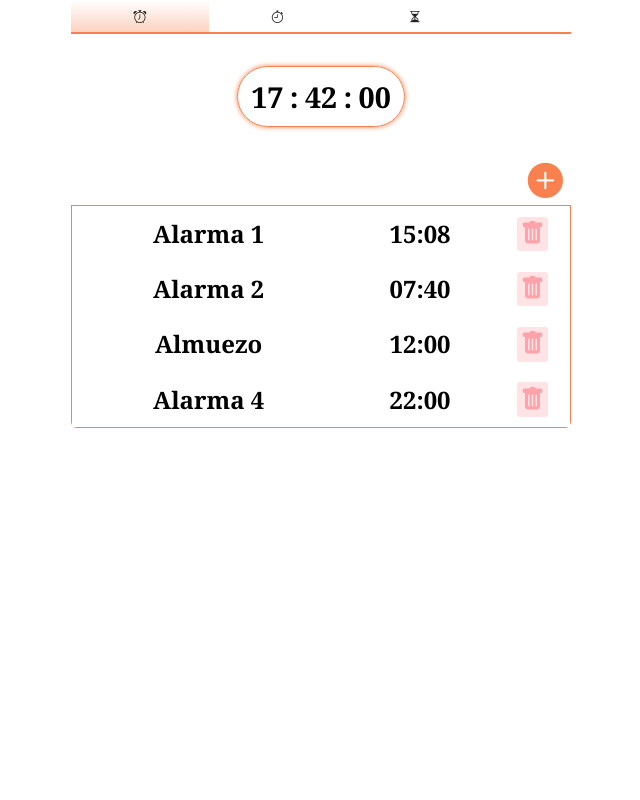
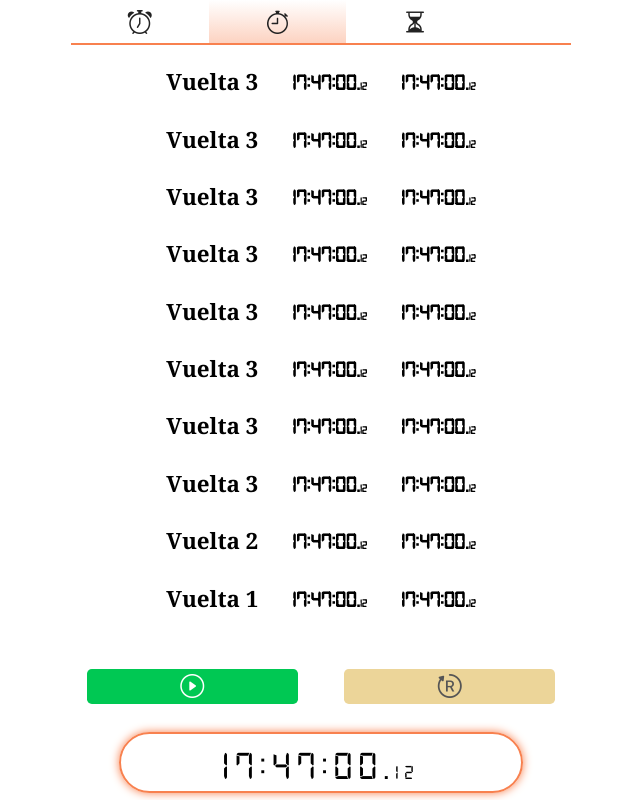
Before and after one commit to Nefasque/RelojWeb, a plain HTML site: page index.html in a window 1280 px wide. Shown: the whole page, without its empty margins (319-959 px from the left). Drawn offline with nearby package versions, Linux system fonts and the light colour scheme.

Commit message:
cronomedo done

```diff
--- a/css/style.css
+++ b/css/style.css
@@ -5,46 +5,55 @@
 
 body {
   color: #000;
-  font-family: Georgia, 'Times New Roman', Times, serif;
+  font-family: Georgia, "Times New Roman", Times, serif;
   background: #fff;
 }
 
-:root{
+:root {
   --colorPrymari: #f8814f;
   --colorPrymaritralucero: #f8814f5a;
   --colorPrymari-oscuro: #ec4822;
+
+  --colorBtnCronometroPlay: #00c853;
+  --colorBtnCronometroReplay: #fbef44;
+  --colorBtnCronometroReplay-oscuro: #ecd599;
+}
+
+/*font */
+@font-face {
+  font-family: reloj;
+  src: url("../fonts/digital-7.ttf");
 }
 
 /*
 * Grid MAIn
 */
 
+time{
+  font-family: reloj;
+}
+
 .main {
-  width: 99%;
+  width: 100%;
+  height: 100vh;
   max-width: 500px;
   margin: auto;
-  height: auto;
-  border-radius: .4rem;
-
-  overflow: hidden;
-
   display: grid;
-  grid-auto-flow: dense;
   grid-auto-columns: 1fr;
+  grid-auto-rows: auto 1fr 1fr;
   grid-template-areas:
     "tabs tabs tabs"
-    "cont cont cont"
+    "cont cont cont";
 }
 
-.tab{
+.tab {
   grid-area: tabs;
 }
 
-.tab-conteiner{
+.tab-conteiner {
   grid-area: cont;
+  height: 100%;
 }
-
-
 
 /*Tabs*/
 
@@ -53,7 +62,7 @@ body {
   margin: 0;
 }
 
-.tab ul{
+.tab ul {
   width: 100%;
   margin: auto;
   list-style: none;
@@ -62,39 +71,37 @@ body {
   display: flex;
   justify-content: flex-start;
   border-bottom: 2px solid var(--colorPrymari);
-
 }
 
-.tab ul li{
+.tab ul li {
   padding: 0.3rem;
   flex-grow: 1;
   text-align: center;
   max-width: 8rem;
 }
 
-
-.tab ul li:hover{
+.tab ul li:hover {
   background: linear-gradient(to bottom, #0000, var(--colorPrymaritralucero));
   cursor: pointer;
 }
 
-.LIActive{
+.LIActive {
   background: linear-gradient(to bottom, #0000, var(--colorPrymaritralucero));
 }
 
-.tab ul li:hover > a{
+.tab ul li:hover > a {
   color: #555;
 }
 
-a{
+a {
   text-decoration: none;
   color: #222;
-  font-size: .8rem;
+  font-size: 1.5rem;
+
 }
 
-
 /* GRID-Alamar */
-.grid-setAlarma{
+.grid-setAlarma {
   display: grid;
   grid-auto-columns: 1fr;
   grid-template-areas:
@@ -107,32 +114,31 @@ a{
 }
 
 /*Buttom alarmar*/
-.setAlarma{
+.setAlarma {
   grid-area: setAlarma;
   text-align: right;
 }
 
-.btn-add{
+.btn-add {
   color: var(--colorPrymari);
   font-size: 2.2em;
   margin: 0 5px;
   cursor: pointer;
 }
 
-.btn-add:hover{
+.btn-add:hover {
   color: var(--colorPrymari-oscuro);
 }
 
-.btn{
+.btn {
   background: none;
   border: none;
-  padding: .2rem;
+  padding: 0.2rem;
   cursor: pointer;
 }
 
-
 /*modal-backgroup*/
-.modal-backgroup{
+.modal-backgroup {
   width: 100vw;
   height: 100vh;
   background: rgba(0, 0, 0, 0.3);
@@ -144,7 +150,7 @@ a{
 }
 
 /*modal*/
-.modal{
+.modal {
   width: 100%;
   max-width: 500px;
   height: 60vh;
@@ -154,9 +160,8 @@ a{
   z-index: 200;
 }
 
-
 /*modal-SetAlarma*/
-.modal-setAlarma{
+.modal-setAlarma {
   display: grid;
   grid-auto-columns: 1fr;
   grid-auto-flow: dense;
@@ -171,28 +176,27 @@ a{
   align-items: center;
 }
 
-
-.modal-setAlarma label{
+.modal-setAlarma label {
   text-align: center;
 }
 
-.modal-setAlarma .select{
+.modal-setAlarma .select {
   width: min-content;
   margin: 0 10px;
   background: none;
   border: none;
 }
 
-.modal-setAlarma h2{
+.modal-setAlarma h2 {
   grid-area: title;
   text-align: center;
 }
 
-.modal-setAlarma .label-1{
+.modal-setAlarma .label-1 {
   text-align: center;
 }
 
-#NombreAlarma{
+#NombreAlarma {
   grid-area: name;
   height: 2rem;
   border: 1px solid var(--colorPrymari);
@@ -202,15 +206,15 @@ a{
   outline: none;
 }
 
-#NombreAlarma:focus{
-  border: 2px solid var(--colorPrymari-oscuro) ;
+#NombreAlarma:focus {
+  border: 2px solid var(--colorPrymari-oscuro);
 }
 
-.modal-setAlarma .label-2{
+.modal-setAlarma .label-2 {
   grid-area: label-2;
 }
 
-.contentSelect{
+.contentSelect {
   grid-area: contentSelect;
   height: 2rem;
   width: 50%;
@@ -219,7 +223,7 @@ a{
   align-items: center;
 }
 
-.btn-save{
+.btn-save {
   grid-area: btn-save;
   width: 60%;
   margin: 1rem auto;
@@ -232,14 +236,14 @@ a{
   border-radius: 20px;
 }
 
-.btn-cancel{
+.btn-cancel {
   position: absolute;
   top: 0;
   left: 0;
   font-size: 1rem;
 }
 
-.TableAlarma{
+.TableAlarma {
   width: 100%;
   grid-area: Alarma;
   border-collapse: collapse;
@@ -247,10 +251,9 @@ a{
   font-size: 1.5em;
 }
 
-.TableAlarma tbody tr th{
+.TableAlarma tbody tr th {
   padding: 10px 0;
 }
-
 
 .btn-accion {
   font-size: 1em;
@@ -259,20 +262,20 @@ a{
   background: #fe15241e;
 }
 
-.btn-accion:hover{
+.btn-accion:hover {
   color: #f00;
   background: #fe15244e;
 }
 
 /*Reloj*/
-.reloj{
+.reloj {
   grid-area: reloj;
   border-collapse: collapse;
   width: min-content;
   margin: auto;
 }
 
-.reloj tbody{
+.reloj tbody {
   width: 100%;
   height: auto;
 }
@@ -282,7 +285,7 @@ a{
   padding: 0 0.2rem;
 }
 
-.reloj-backgroup{
+.reloj-backgroup {
   width: min-content;
   margin: 2rem auto;
   padding: 10px;
@@ -290,3 +293,112 @@ a{
   box-shadow: 0 0 5px var(--colorPrymari);
   border: 1px solid var(--colorPrymari);
 }
+
+
+/*grid-cronometro*/
+.grid-cronometro {
+  display: grid;
+  width: 100%;
+  grid-auto-columns: 1fr;
+  grid-template-rows: .8fr .1fr .1fr;
+  grid-template-areas:
+    "Vuetas"
+    "botones"
+    "cronometro";
+
+  justify-content: center;
+  align-items: center;
+  box-sizing: border-box;
+}
+
+/* table Vuetas */
+.tableVueltas {
+  grid-area: Vuetas;
+}
+
+/* botones */
+.btn-content {
+  grid-area: botones;
+}
+
+/* cronometro-background. */
+.cronometro-backgroup {
+  grid-area: cronometro;
+}
+
+/*----------------------*/
+
+.tableVueltas {
+  width: 100%;
+  overflow: scroll;
+}
+
+.tableVueltas tbody{
+  width: 100%;
+  height: 70vh;
+
+  display: flex;
+  flex-direction: column-reverse;
+  align-items: center;
+  overflow: scroll;
+}
+
+.tableVueltas tbody tr{
+  flex-grow: 1;
+  padding: .7em 0;
+}
+
+.tableVueltas tbody tr th {
+  padding: 0 1rem;
+  font-size: 1.4em;
+}
+
+/*---------------------------------*/
+.btn-content {
+  display: flex;
+  justify-content: space-between;
+  margin: 1em;
+}
+
+.btn-cronometro {
+  font-size: 1.5rem;
+  width: 45%;
+  color: #fff;
+  border-radius: .2em;
+}
+
+.btn-cronometro-play{
+  background-color: var(--colorBtnCronometroPlay);
+}
+
+.btn-cronometro-replay{
+  background-color: var(--colorBtnCronometroReplay);
+}
+
+.btn-cronometro-replay-disable{
+  background-color: var(--colorBtnCronometroReplay-oscuro);
+  color: #555;
+}
+
+.cronometro-backgroup{
+  text-align: center;
+  border: 2px solid var(--colorPrymari);
+  box-shadow: 0 0 10px var(--colorPrymari);
+  border-radius: 5em;
+  width: 80%;
+  margin: auto;
+}
+
+.cronometro {
+  font-family: reloj;
+  letter-spacing: 0.145em;
+  font-size: 2.5em;
+  font-style: normal;
+  font-weight: 500;
+  margin: auto;
+  padding: 0.4em 1em;
+}
+
+#milisegundo {
+  font-size: 0.5em;
+}
--- a/index.html
+++ b/index.html
@@ -1,7 +1,7 @@
 <!doctype html>
 <html lang="es">
   <head>
-    <title>Reloj</title>
+    <title>Cronometro</title>
     <meta charset="UTF-8" />
     <meta name="viewport" content="width=device-width, initial-scale=1" />
     <link href="css/style.css" rel="stylesheet" />
@@ -15,10 +15,10 @@
     <main class="main main-grid">
       <nav class="tab">
         <ul>
-          <li class="LIActive">
+          <li>
             <a title="Alarma"><i class="bi bi-alarm"></i></a>
           </li>
-          <li>
+          <li class="LIActive">
             <a title="Cronometro"><i class="bi bi-stopwatch"></i></a>
           </li>
           <li>
@@ -27,188 +27,118 @@
         </ul>
       </nav>
 
-      <div class="tab-conteiner grid-setAlarma">
-        <div class="reloj-backgroup">
-          <table class="reloj">
-            <tbody>
-              <tr>
-                <th title="horas" id="horas">17</th>
-                <th>:</th>
-                <th title="minutos" id="minutos">42</th>
-                <th>:</th>
-                <th title="segundos" id="segundos">00</th>
-              </tr>
-            </tbody>
-          </table>
-        </div>
-
-        <div class="setAlarma">
-          <button class="btn btn-add">
-            <i class="bi bi-plus-circle-fill"></i>
-          </button>
-
-          <!--modal setAlarma  -->
-          <div class="modal-backgroup modal-enable">
-            <div class="modal modal-setAlarma">
-              <button class="btn btn-cancel">
-                <i class="bi bi-x"></i>
-              </button>
-              <h2>Establesca la Alarma</h2>
-
-              <label for="NombreAlarma" class="label-1">Nombre</label>
-              <input type="name" value="Alarma 1" id="NombreAlarma" />
-              <label class="label-2">Alarma</label>
-
-              <div class="contentSelect">
-                <select class="select select-1">
-                  <option value="00">00</option>
-                  <option value="01">01</option>
-                  <option value="02">02</option>
-                  <option value="03">03</option>
-                  <option value="04">04</option>
-                  <option value="05">05</option>
-                  <option value="06">06</option>
-                  <option value="07">07</option>
-                  <option value="08">08</option>
-                  <option value="09">09</option>
-                  <option value="10">10</option>
-                  <option value="11">11</option>
-                  <option value="12">12</option>
-                  <option value="13">13</option>
-                  <option value="14">14</option>
-                  <option value="15">15</option>
-                  <option value="16">16</option>
-                  <option value="17">17</option>
-                  <option value="18">18</option>
-                  <option value="19">19</option>
-                  <option value="20">20</option>
-                  <option value="21">21</option>
-                  <option value="22">22</option>
-                  <option value="23">23</option>
-                </select>
-                 <p> : </p>
-                <select class="select select-2">
-                  <option value="00">00</option>
-                  <option value="01">01</option>
-                  <option value="02">02</option>
-                  <option value="03">03</option>
-                  <option value="04">04</option>
-                  <option value="05">05</option>
-                  <option value="06">06</option>
-                  <option value="07">07</option>
-                  <option value="08">08</option>
-                  <option value="09">09</option>
-                  <option value="10">10</option>
-                  <option value="11">11</option>
-                  <option value="12">12</option>
-                  <option value="13">13</option>
-                  <option value="14">14</option>
-                  <option value="15">15</option>
-                  <option value="16">16</option>
-                  <option value="17">17</option>
-                  <option value="18">18</option>
-                  <option value="19">19</option>
-                  <option value="20">20</option>
-                  <option value="21">21</option>
-                  <option value="22">22</option>
-                  <option value="23">23</option>
-                  <option value="24">24</option>
-                  <option value="25">25</option>
-                  <option value="26">26</option>
-                  <option value="27">27</option>
-                  <option value="28">28</option>
-                  <option value="29">29</option>
-                  <option value="30">30</option>
-                  <option value="31">31</option>
-                  <option value="32">32</option>
-                  <option value="33">33</option>
-                  <option value="34">34</option>
-                  <option value="35">35</option>
-                  <option value="36">36</option>
-                  <option value="37">37</option>
-                  <option value="38">38</option>
-                  <option value="39">39</option>
-                  <option value="40">40</option>
-                  <option value="41">41</option>
-                  <option value="42">42</option>
-                  <option value="43">43</option>
-                  <option value="44">44</option>
-                  <option value="45">45</option>
-                  <option value="46">46</option>
-                  <option value="47">47</option>
-                  <option value="48">48</option>
-                  <option value="49">49</option>
-                  <option value="50">50</option>
-                  <option value="51">51</option>
-                  <option value="52">52</option>
-                  <option value="53">53</option>
-                  <option value="54">54</option>
-                  <option value="55">55</option>
-                  <option value="56">56</option>
-                  <option value="57">57</option>
-                  <option value="58">58</option>
-                  <option value="59">59</option>
-                </select>
-              </div>
-
-              <button class="btn btn-save">
-                <i class="bi bi-check-circle"></i>
-                Estableser
-              </button>
-            </div>
-          </div>
-        </div>
-
-        <table class="TableAlarma">
+      <div class="grid-cronometro tab-conteiner">
+        <table class="tableVueltas">
           <tbody>
             <tr>
-              <th><p>Alarma 1</p></th>
+              <th><p>Vuelta 1</p></th>
               <th>
-                <time datetime="">15:08</time>
+                <time>17:47:00.<span id="milisegundo">12</span> </time>
               </th>
               <th>
-                <button class="btn btn-accion btn-edit">
-                  <i class="bi bi-trash-fill"></i>
-                </button>
+                <time>17:47:00.<span id="milisegundo">12</span> </time>
               </th>
             </tr>
             <tr>
-              <th><p>Alarma 2</p></th>
+              <th><p>Vuelta 2</p></th>
               <th>
-                <time datetime="">07:40</time>
+                <time>17:47:00.<span id="milisegundo">12</span> </time>
               </th>
               <th>
-                <button class="btn btn-accion btn-edit">
-                  <i class="bi bi-trash-fill"></i>
-                </button>
+                <time>17:47:00.<span id="milisegundo">12</span> </time>
               </th>
             </tr>
             <tr>
-              <th><p>Almuezo</p></th>
+              <th><p>Vuelta 3</p></th>
               <th>
-                <time datetime="">12:00</time>
+                <time>17:47:00.<span id="milisegundo">12</span> </time>
               </th>
               <th>
-                <button class="btn btn-accion btn-edit">
-                  <i class="bi bi-trash-fill"></i>
-                </button>
+                <time>17:47:00.<span id="milisegundo">12</span> </time>
               </th>
             </tr>
             <tr>
-              <th><p>Alarma 4</p></th>
+              <th><p>Vuelta 3</p></th>
               <th>
-                <time datetime="">22:00</time>
+                <time>17:47:00.<span id="milisegundo">12</span> </time>
               </th>
               <th>
-                <button class="btn btn-accion btn-edit">
-                  <i class="bi bi-trash-fill"></i>
-                </button>
+                <time>17:47:00.<span id="milisegundo">12</span> </time>
               </th>
             </tr>
-
-
+            <tr>
+              <th><p>Vuelta 3</p></th>
+              <th>
+                <time>17:47:00.<span id="milisegundo">12</span> </time>
+              </th>
+              <th>
+                <time>17:47:00.<span id="milisegundo">12</span> </time>
+              </th>
+            </tr>
+            <tr>
+              <th><p>Vuelta 3</p></th>
+              <th>
+                <time>17:47:00.<span id="milisegundo">12</span> </time>
+              </th>
+              <th>
+                <time>17:47:00.<span id="milisegundo">12</span> </time>
+              </th>
+            </tr>
+            <tr>
+              <th><p>Vuelta 3</p></th>
+              <th>
+                <time>17:47:00.<span id="milisegundo">12</span> </time>
+              </th>
+              <th>
+                <time>17:47:00.<span id="milisegundo">12</span> </time>
+              </th>
+            </tr>
+            <tr>
+              <th><p>Vuelta 3</p></th>
+              <th>
+                <time>17:47:00.<span id="milisegundo">12</span> </time>
+              </th>
+              <th>
+                <time>17:47:00.<span id="milisegundo">12</span> </time>
+              </th>
+            </tr>
+            <tr>
+              <th><p>Vuelta 3</p></th>
+              <th>
+                <time>17:47:00.<span id="milisegundo">12</span> </time>
+              </th>
+              <th>
+                <time>17:47:00.<span id="milisegundo">12</span> </time>
+              </th>
+            </tr>
+            <tr>
+              <th><p>Vuelta 3</p></th>
+              <th>
+                <time>17:47:00.<span id="milisegundo">12</span> </time>
+              </th>
+              <th>
+                <time>17:47:00.<span id="milisegundo">12</span> </time>
+              </th>
+            </tr>
           </tbody>
         </table>
+
+        <div class="btn-content">
+          <button class="btn-cronometro-play btn-cronometro btn">
+            <i class="bi bi-play-circle"></i>
+          </button>
+
+          <button class="btn-cronometro-replay-disable btn-cronometro btn">
+            <i class="bi bi-bootstrap-reboot"></i>
+          </button>
+        </div>
+
+        <div class="cronometro-backgroup">
+          <h2 class="cronometro" datetime="17:47:00">
+            17:47:00.<span id="milisegundo">12</span>
+          </h2>
+        </div>
+
       </div>
     </main>
     <script src="js/main.js" type="module"></script>
```
Also changed, not shown: alarma.html (added, +216 -0 lines), fonts/digital-7.ttf (added), readme.txt (added).
